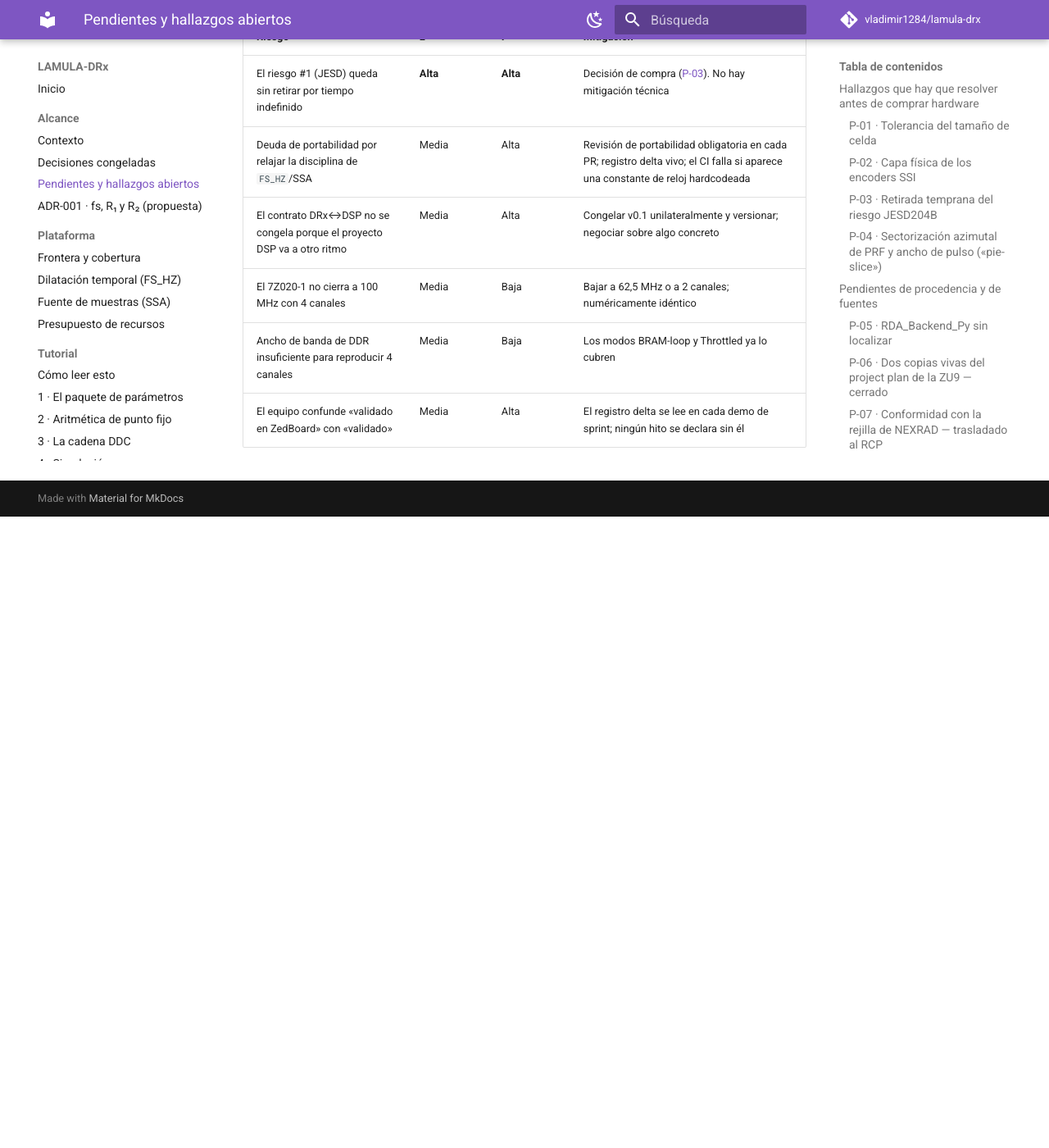
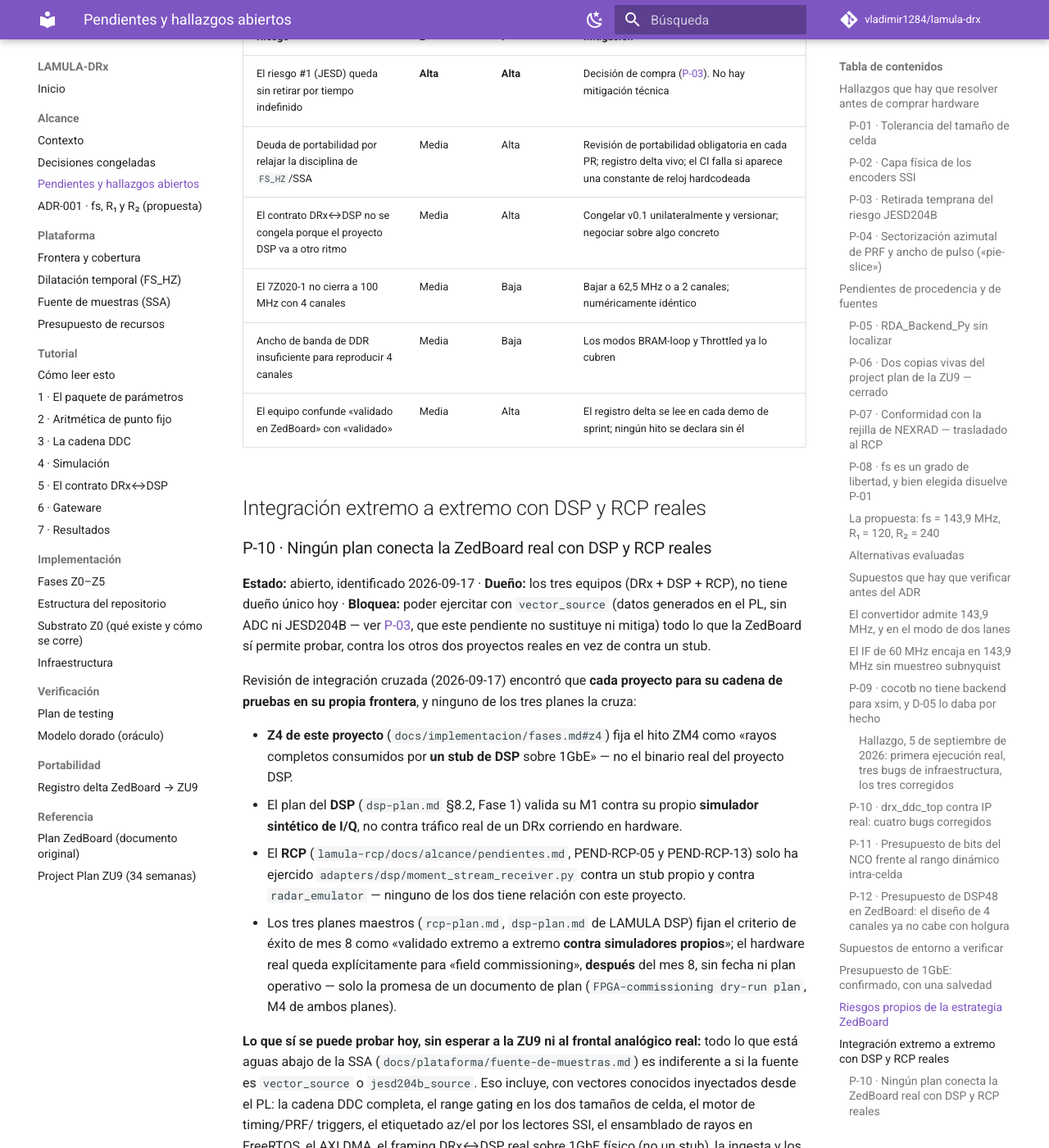
Before and after one commit to vladimir1284/lamula-drx, an MkDocs documentation site: the page built from docs/alcance/pendientes.md, in a window 1280 px wide and 1400 px high, scrolled down 36560 px. Shown: the whole window at 82% size. Built offline with MkDocs 1.6.1 and Material for MkDocs 9.7.7, drawn with Linux system fonts in a browser that asks for light colours; comment, search, counter and statistics services are not loaded; before the commit the page ends 37190 px from its top, so only the background shows below that; some of the changed text lies outside the part shown.

Commit message:
Add P-10: no plan connects real ZedBoard output to real DSP/RCP
Cross-project integration review found each project's test plan stops
at its own boundary: this repo's Z4/ZM4 targets a DSP stub, DSP's plan
validates against its own synthetic I/Q, and RCP only exercises its
DSP adapter against a stub or radar_emulator. None connects to a real
ZedBoard producing vector_source (PL-generated) traffic end-to-end.

Everything downstream of the SSA (DDC, range gating, timing/PRF,
SSI tagging, DMA/firmware, DRx<->DSP framing) is source-agnostic and
testable today with vector_source -- this does not touch or mitigate
P-03 (JESD204B/ADC/analog frontend, still unmitigated).

Mirrored as PEND-RCP-13 in lamula-rcp and a cross-project note in
lamula-dsp/docs/algorithms/roadmap.md.

Co-Authored-By: Claude Sonnet 5 <noreply@anthropic.com>

```diff
--- a/docs/alcance/pendientes.md
+++ b/docs/alcance/pendientes.md
@@ -1584,3 +1584,46 @@ es el **techo**, no un promedio.
 | El 7Z020-1 no cierra a 100 MHz con 4 canales | Media | Baja | Bajar a 62,5 MHz o a 2 canales; numéricamente idéntico |
 | Ancho de banda de DDR insuficiente para reproducir 4 canales | Media | Baja | Los modos BRAM-loop y Throttled ya lo cubren |
 | El equipo confunde «validado en ZedBoard» con «validado» | Media | Alta | El registro delta se lee en cada demo de sprint; ningún hito se declara sin él |
+
+## Integración extremo a extremo con DSP y RCP reales
+
+### P-10 · Ningún plan conecta la ZedBoard real con DSP y RCP reales { #p-10 }
+
+**Estado:** abierto, identificado 2026-09-17 · **Dueño:** los tres equipos (DRx + DSP + RCP), no
+tiene dueño único hoy · **Bloquea:** poder ejercitar con `vector_source` (datos generados en el PL,
+sin ADC ni JESD204B — ver [P-03](#p-03), que este pendiente no sustituye ni mitiga) todo lo que la
+ZedBoard sí permite probar, contra los otros dos proyectos reales en vez de contra un stub.
+
+Revisión de integración cruzada (2026-09-17) encontró que **cada proyecto para su cadena de
+pruebas en su propia frontera**, y ninguno de los tres planes la cruza:
+
+- **Z4 de este proyecto** (`docs/implementacion/fases.md#z4`) fija el hito ZM4 como «rayos
+  completos consumidos por **un stub de DSP** sobre 1GbE» — no el binario real del proyecto DSP.
+- El plan del **DSP** (`dsp-plan.md` §8.2, Fase 1) valida su M1 contra su propio **simulador
+  sintético de I/Q**, no contra tráfico real de un DRx corriendo en hardware.
+- El **RCP** (`lamula-rcp/docs/alcance/pendientes.md`, PEND-RCP-05 y PEND-RCP-13) solo ha ejercido
+  `adapters/dsp/moment_stream_receiver.py` contra un stub propio y contra `radar_emulator` — ninguno
+  de los dos tiene relación con este proyecto.
+- Los tres planes maestros (`rcp-plan.md`, `dsp-plan.md` de LAMULA DSP) fijan el criterio de éxito
+  de mes 8 como «validado extremo a extremo **contra simuladores propios**»; el hardware real queda
+  explícitamente para «field commissioning», **después** del mes 8, sin fecha ni plan operativo —
+  solo la promesa de un documento de plan (`FPGA-commissioning dry-run plan`, M4 de ambos planes).
+
+**Lo que sí se puede probar hoy, sin esperar a la ZU9 ni al frontal analógico real:** todo lo que
+está aguas abajo de la SSA (`docs/plataforma/fuente-de-muestras.md`) es indiferente a si la fuente
+es `vector_source` o `jesd204b_source`. Eso incluye, con vectores conocidos inyectados desde el
+PL: la cadena DDC completa, el range gating en los dos tamaños de celda, el motor de timing/PRF/
+triggers, el etiquetado az/el por los lectores SSI, el ensamblado de rayos en FreeRTOS, el AXI DMA,
+el framing DRx↔DSP real sobre 1GbE físico (no un stub), la ingesta y los algoritmos del DSP real
+alimentados por la cadencia y el jitter de hardware de verdad (no sintéticos), el tráfico real
+DSP↔RCP, y el control/archivo/MMI del RCP real. **Lo que no se puede probar así, y sigue siendo
+[P-03](#p-03):** JESD204B, clocking/SYSREF, 250 MSPS, el frontal analógico y el DAC AD9129.
+
+**Condición de cierre:** un hito conjunto, acordado por los tres equipos, que sustituya el «stub de
+DSP» del ZM4 de este proyecto por el binario real del DSP, y que ese DSP real alimente al RCP real
+(no a su stub ni a `radar_emulator`) — banco de pruebas de hardware-in-the-loop con datos 100%
+generados en el PL. Hoy no existe ni la fecha ni el documento que decida en qué semana de cuál de
+los tres calendarios (28 de este proyecto, 34 de DSP, 34 de RCP) entra ese hito. Ver también la nota
+correspondiente en `lamula-dsp/docs/algorithms/roadmap.md` (sección "Abierto (cross-proyecto):
+banco de pruebas extremo a extremo contra ZedBoard real") y PEND-RCP-13 en
+`lamula-rcp/docs/alcance/pendientes.md`.
```
Also changed, not shown: docs/implementacion/fases.md (+5 -0 lines).
